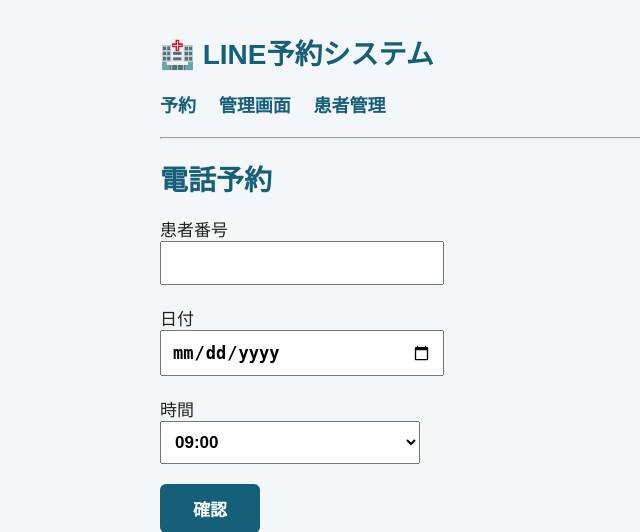
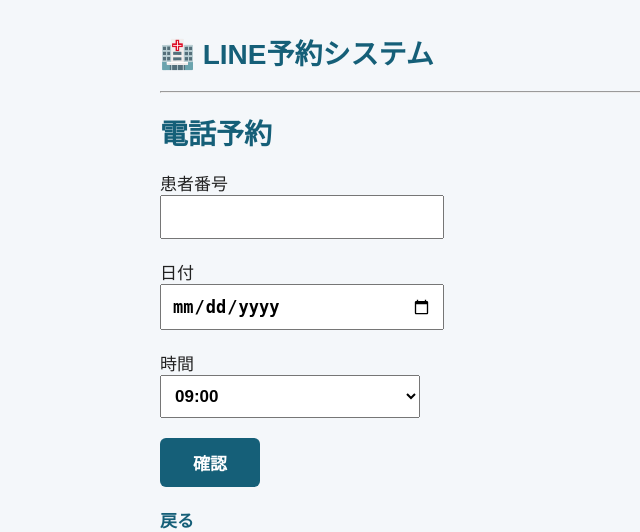
Before and after one commit to chizukek/line-reservation-system, a Node server app: page /admin/add in a window 1280 px wide. Shown: the top 532 px of the page, without its empty margins (0-640 px from the left). Run offline with Node 20, Linux system fonts and the light colour scheme; the visitor is signed in with stand-in values (Sample User, id 1).

Commit message:
viewport挿入

```diff
--- a/views/partials/header.ejs
+++ b/views/partials/header.ejs
@@ -2,6 +2,7 @@
 <html lang="ja">
 <head>
   <meta charset="UTF-8">
+  <meta name="viewport" content="width=device-width, initial-scale=1.0">
   <title><%= title %></title>
   <link rel="stylesheet" href="/style.css">
 </head>
@@ -11,10 +12,4 @@
 
 <h1>🏥 LINE予約システム</h1>
 
-<nav>
-  <a href="/">予約</a>
-  <a href="/admin">管理画面</a>
-  <a href="/admin/patients">患者管理</a>
-</nav>
-
 <hr>
```
